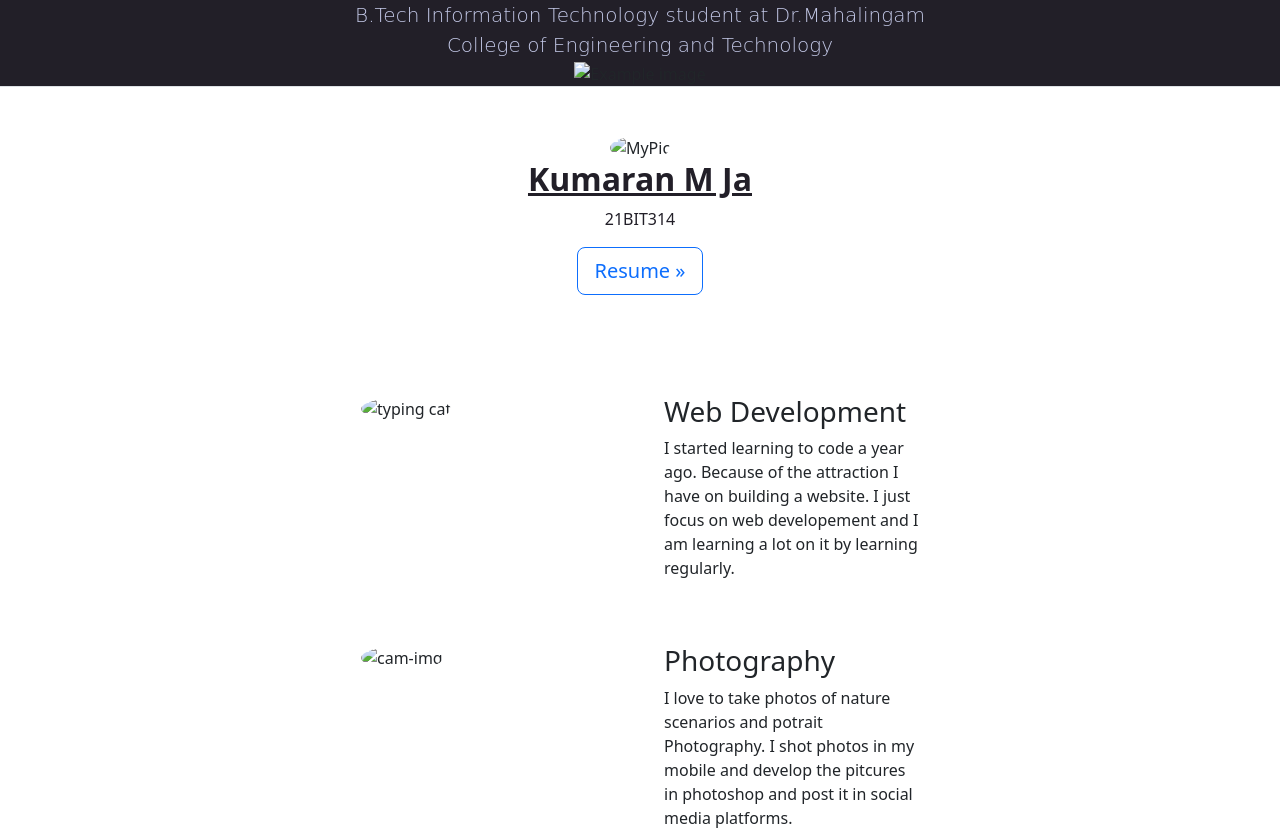
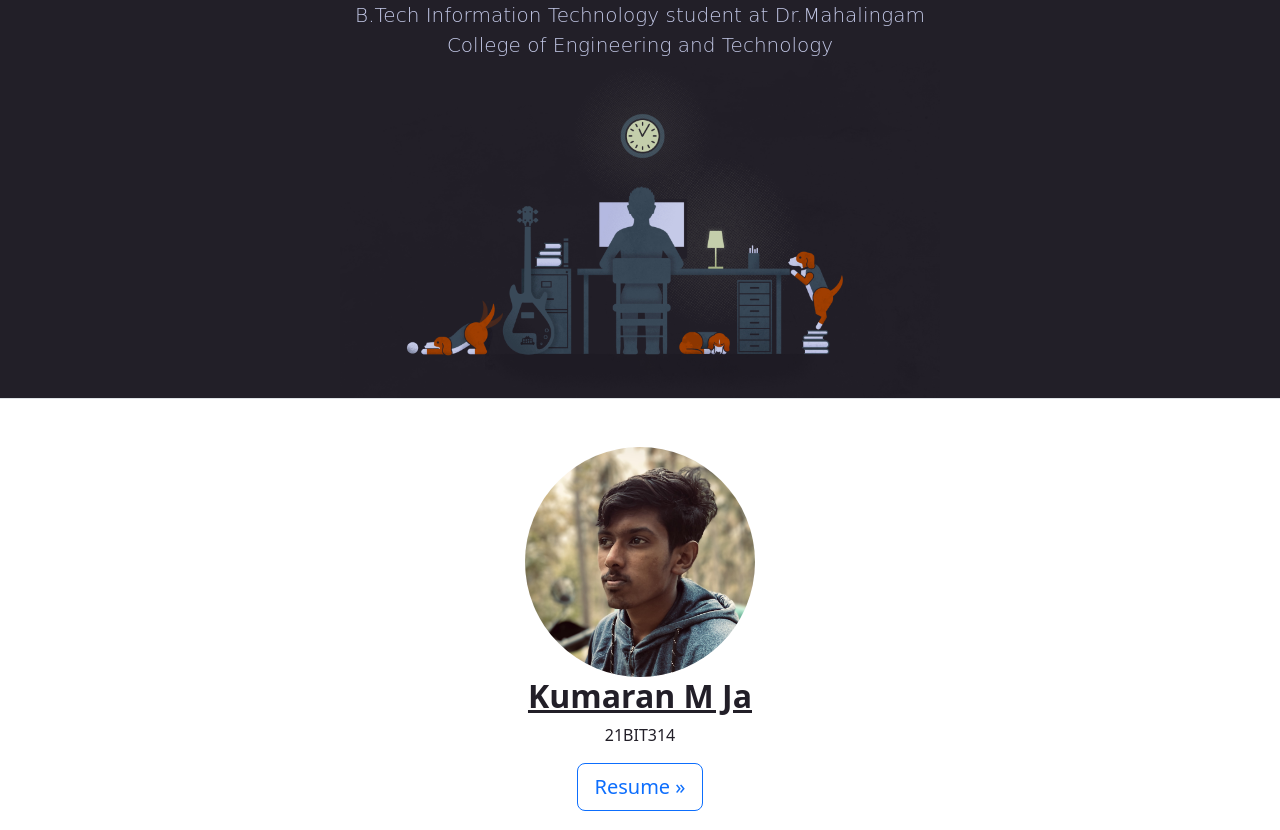
Before and after one commit to KumaranMJa/Portfolio, a plain HTML site: page index.html in a window 1280 px wide. Shown: the part 152-982 px from the top of the page. Drawn offline with nearby package versions, Linux system fonts and the light colour scheme.

Commit message:
Update index.html

```diff
--- a/index.html
+++ b/index.html
@@ -16,7 +16,7 @@
             </div>
             <div class="overflow-hidden" style="max-height: 50vh;">
               <div class="container my-0" >
-                <img src="images/stretched-1920-1080-480421.jpg" class="img-fluid  mb-0"  width="600" alt="Example image" loading="lazy">
+                <img src="./stretched-1920-1080-480421.jpg" class="img-fluid  mb-0"  width="600" alt="Example image" loading="lazy">
               </div>
             </div>
           </div>
@@ -24,7 +24,7 @@
     <section id="secondary">
         <div class="container">
             <div class="text-center">
-                <img src="images/me1.jpg" height="230" width="230" alt="MyPic" class="myimg img-fluid">
+                <img src="./me1.jpg" height="230" width="230" alt="MyPic" class="myimg img-fluid">
                 <h2 class="fw-bold txt"><u>Kumaran M Ja</u></h2>
                 <p class="txt fw-medium">21BIT314</p>
                 <p><a class="btn btn-outline-primary btn-lg" href="https://www.canva.com/design/DAFaRfDJt7k/TJSWNLqm7fbOS_ZDvKtlLw/view?website#2">Resume »</a></p>
@@ -35,7 +35,7 @@
         <div class="container">
             <div class="parent">
                 <div class="typing">
-                    <img src="images/cat-typing.gif" alt="typing cat" class="img-fluid cam-img" height="100" width="100">
+                    <img src="./cat-typing.gif" alt="typing cat" class="img-fluid cam-img" height="100" width="100">
                 </div>
                 <div class="coding">
                     <h3>Web Development</h3>
@@ -43,7 +43,7 @@
                     </p>
                 </div>
                 <div class="chillies">
-                    <img class="cam-img img-fluid" src="images/2201ea0351b3d1c5b370d331c436421e.jpg" alt="cam-img " height="100" width="100">
+                    <img class="cam-img img-fluid" src="./2201ea0351b3d1c5b370d331c436421e.jpg" alt="cam-img " height="100" width="100">
                 </div>
                 <div class="hot-wings">
                     <h3>Photography</h3>
```
